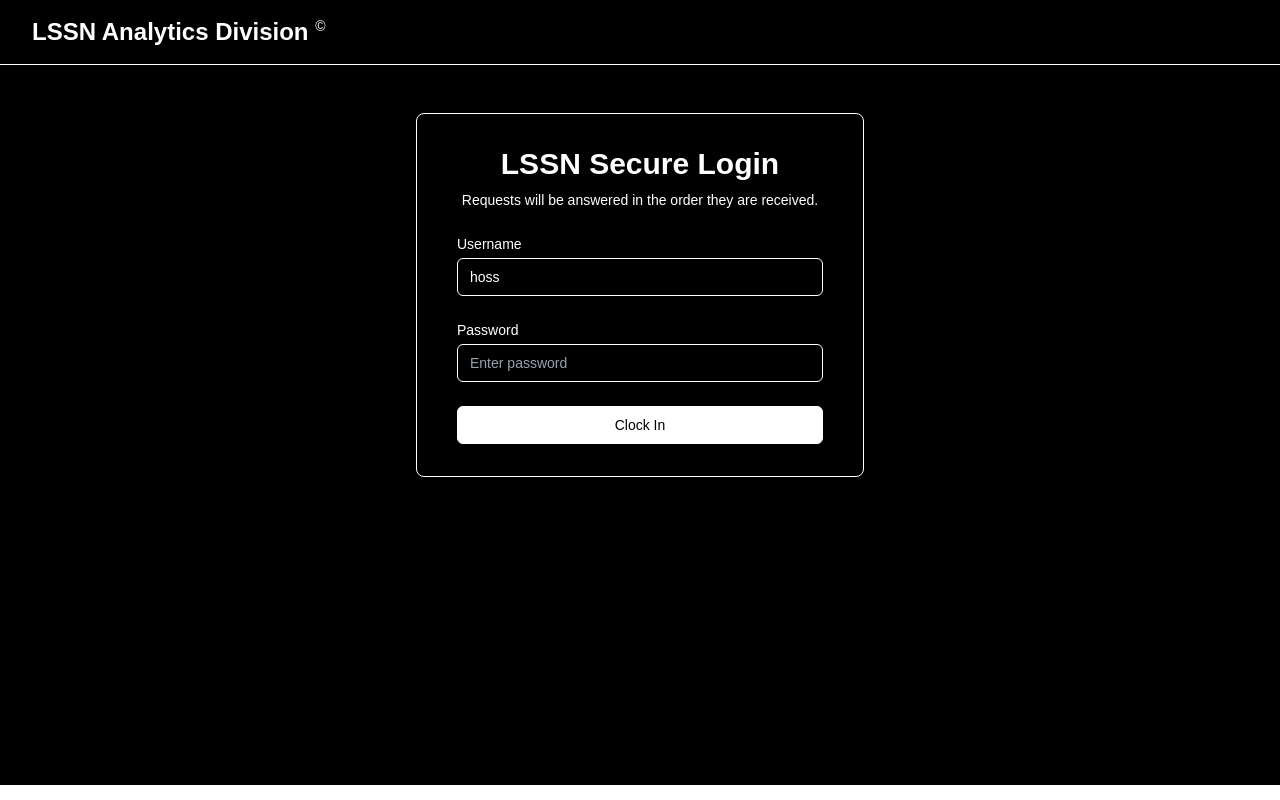
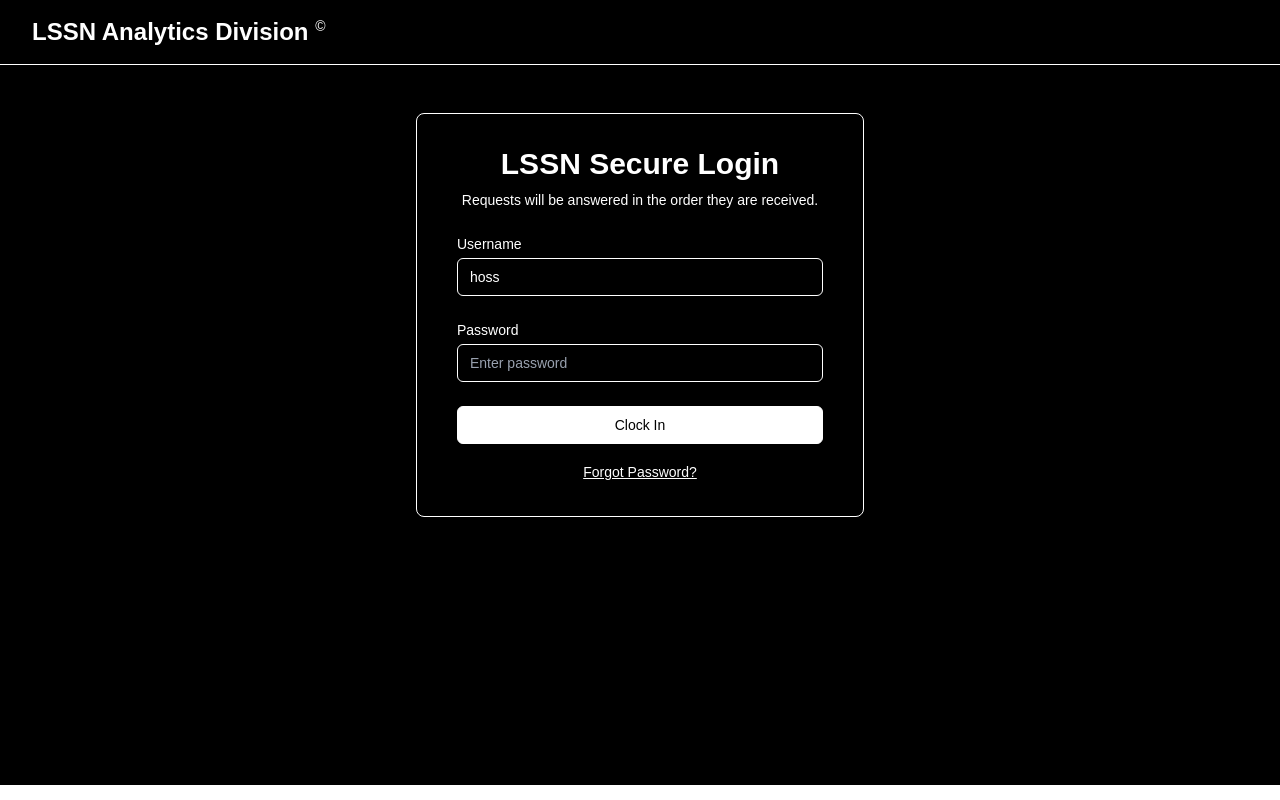
Before and after one commit to eastmountaincode/denial-payphone-analytics, a Next.js app: page / in a window 1280 px wide. Built offline with nearby package versions, Linux system fonts and the light colour scheme.

Commit message:
forgot password

```diff
--- a/src/app/page.tsx
+++ b/src/app/page.tsx
@@ -78,6 +78,15 @@ export default function LoginPage() {
                 </button>
               </div>
             </form>
+
+            <div className="mt-4 text-center">
+              <button
+                onClick={() => alert('Please contact administrator for password reset')}
+                className="text-sm text-white hover:text-gray-300 underline transition-colors cursor-pointer"
+              >
+                Forgot Password?
+              </button>
+            </div>
           </div>
         </div>
       </div>
```
